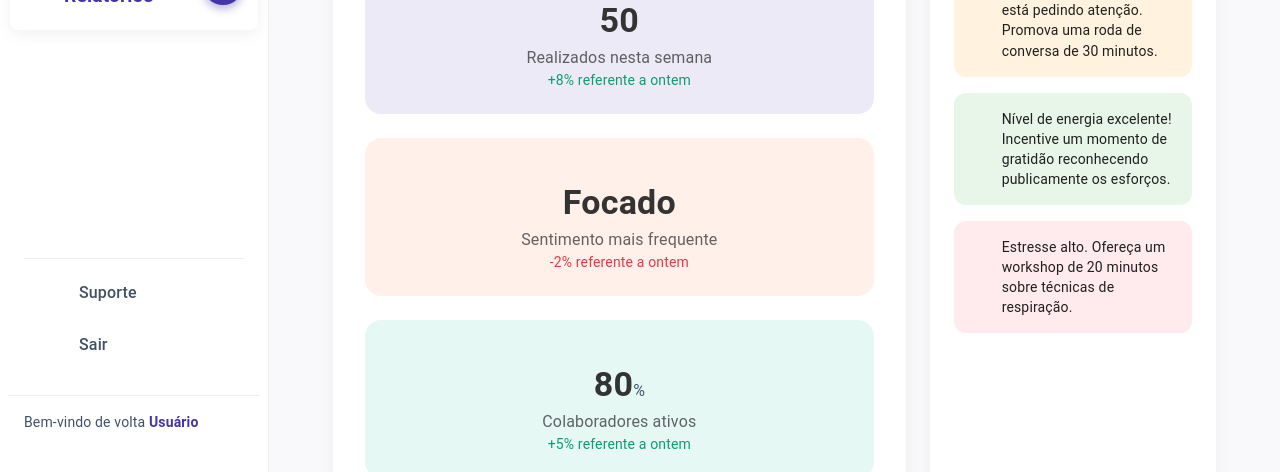
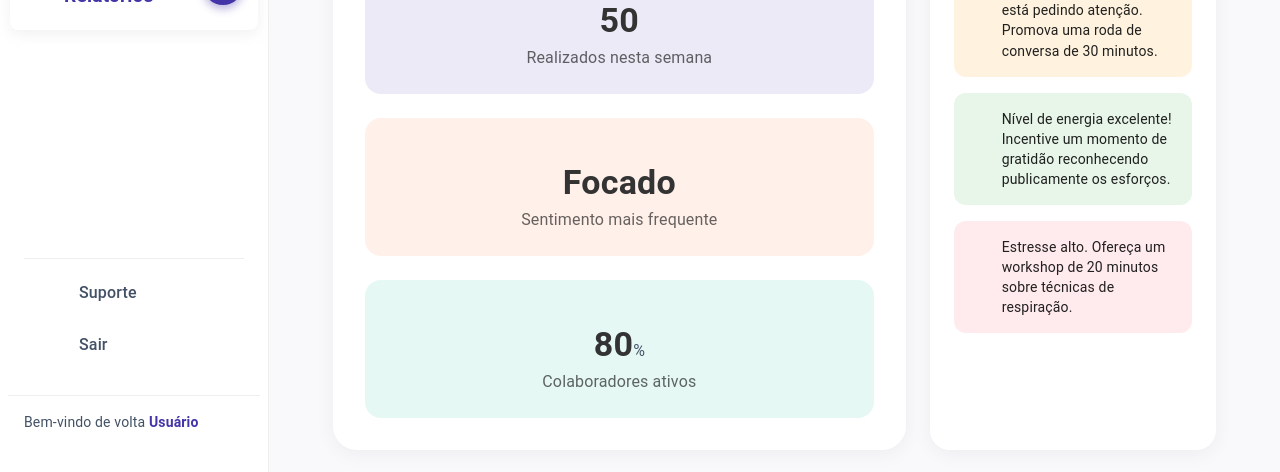
Before and after one commit to carlosqbarbosa/ZenUp-Frontend, a React (Vite) app: page /dashboard in a window 1280 px wide. Shown: the part 328-800 px from the top of the page. Built offline with nearby package versions, Linux system fonts and the light colour scheme; no server answers; some icons are missing.

Commit message:
Update: Fix daily metrics variation comments and README sections

```diff
--- a/src/components/DashboardCards/DailyMetricsCard.tsx
+++ b/src/components/DashboardCards/DailyMetricsCard.tsx
@@ -205,8 +205,8 @@ export default function DailyMetricsCard() {
                     : colors.error,
               }}
             >
-              {item.variacao >= 0 ? "+" : ""}
-              {item.variacao}% referente a ontem
+            {/*   {item.variacao >= 0 ? "+" : ""}
+             {item.variacao}% referente a ontem */}
             </Typography>
           </Box>
         ))}
--- a/src/data/dailyMetrics.ts
+++ b/src/data/dailyMetrics.ts
@@ -5,20 +5,20 @@ export const dailyMetricsMock = [
     valor: 50,
     descricao: "Realizados nesta semana",
     cor: "#4335A7",
-    variacao: 8, // +8% em relação a ontem
+    //variacao: 8,  +8% em relação a ontem
   },
   {
     nome: "Humor médio",
     valor: "Focado",
     descricao: "Sentimento mais frequente",
     cor: "#FF6B35",
-    variacao: -2, // -2% em relação a ontem
+    //variacao: -2,  -2% em relação a ontem
   },
   {
     nome: "Participação",
     valor: 80,
     descricao: "Colaboradores ativos",
     cor: "#00B894",
-    variacao: 5, // +5% em relação a ontem
+    //variacao: 5,  +5% em relação a ontem
   },
 ];
```
